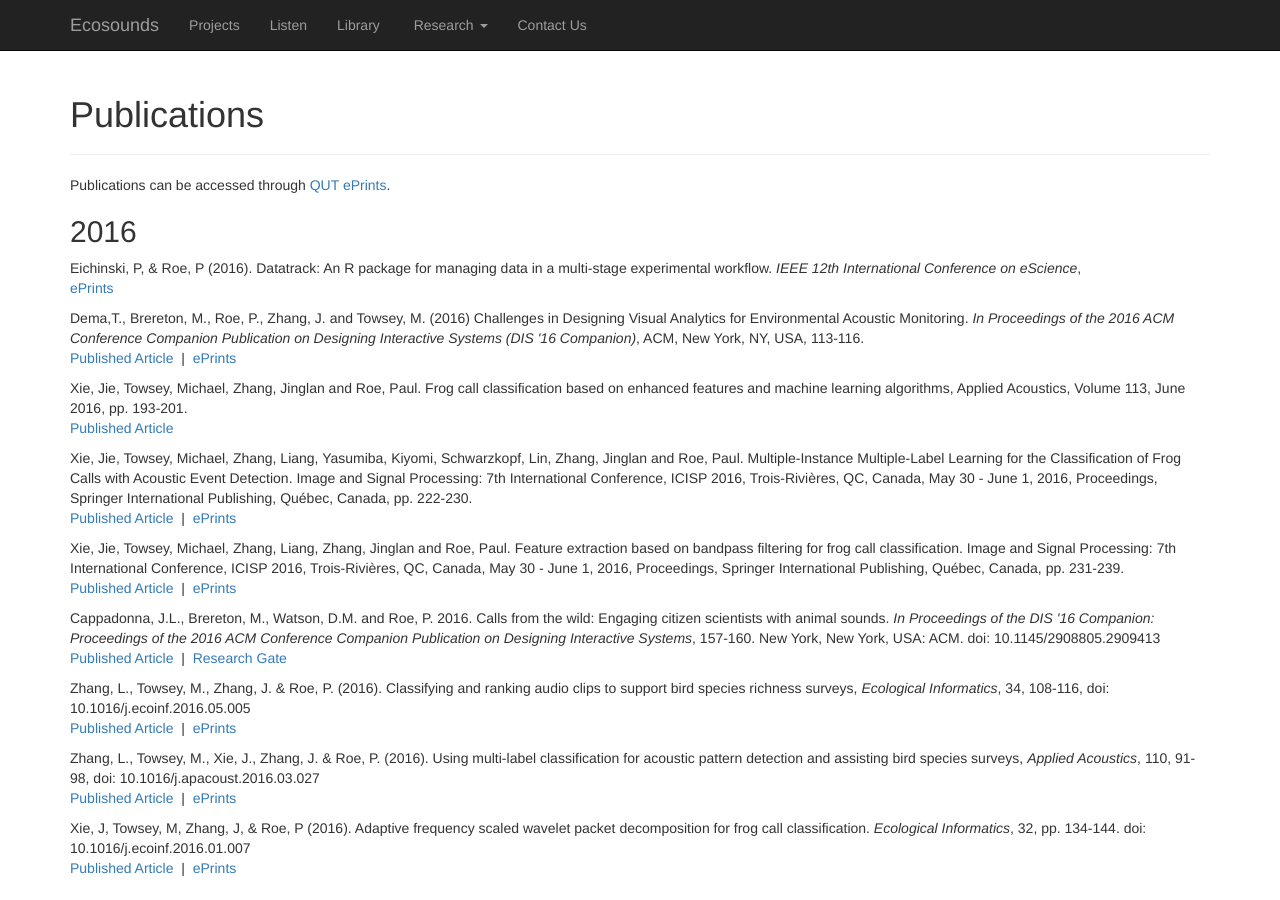
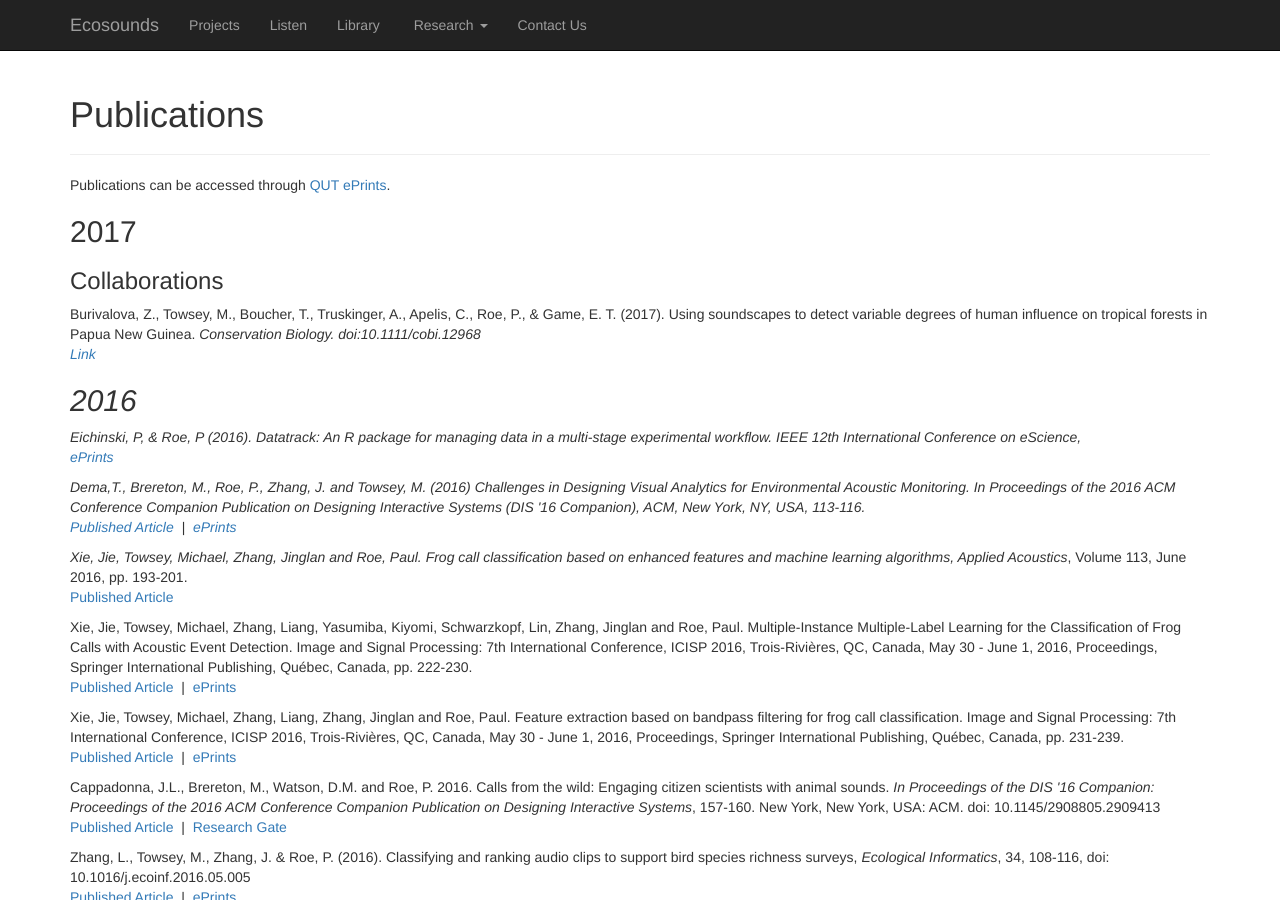
Before and after one commit to QutEcoacoustics/research-blog, a Jekyll site: the page built from publications/publications.html, in a window 1280 px wide and 900 px high. Built offline with Jekyll 4.4.1, drawn with Linux system fonts in a browser that asks for light colours; nearby versions of some CDN libraries.

Commit message:
Add Zuzana's paper to publications

```diff
--- a/publications/publications.html
+++ b/publications/publications.html
@@ -11,6 +11,17 @@ title: Ecosounds | Publications
     <p>Publications can be accessed through <a href="http://eprints.qut.edu.au/">QUT ePrints</a>.</p>
 
     <!-- Insert entries in reverse chronological order (newest first) -->
+    <h2>2017</h2>
+
+    <h3>Collaborations</h3>
+
+    <p>
+        Burivalova, Z., Towsey, M., Boucher, T., Truskinger, A., Apelis, C., Roe, P., & Game, E. T. (2017).
+        Using soundscapes to detect variable degrees of human influence on tropical forests in Papua New Guinea.
+        <i>Conservation Biology<i>. doi:10.1111/cobi.12968
+        <br/>
+        <a href="http://onlinelibrary.wiley.com/doi/10.1111/cobi.12968/abstract">Link</a>
+    </p>
 
     <h2>2016</h2>
       <p>
```
